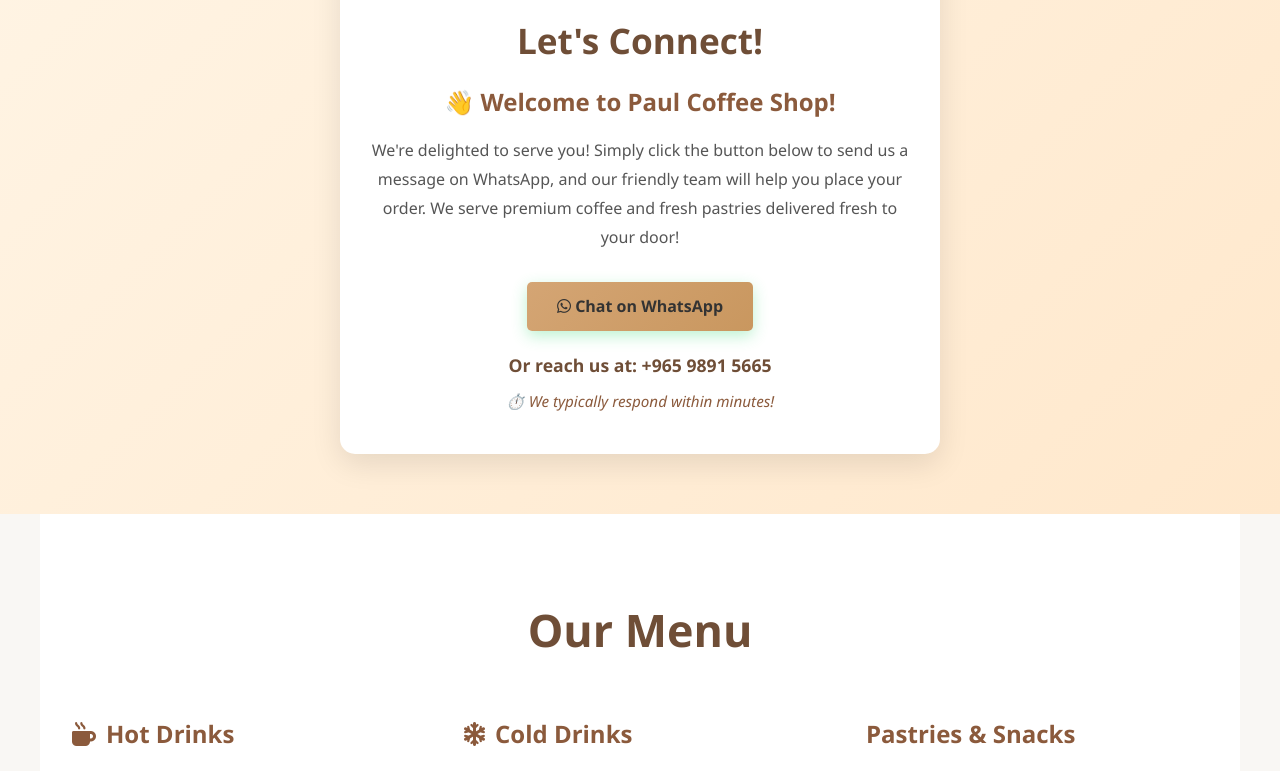
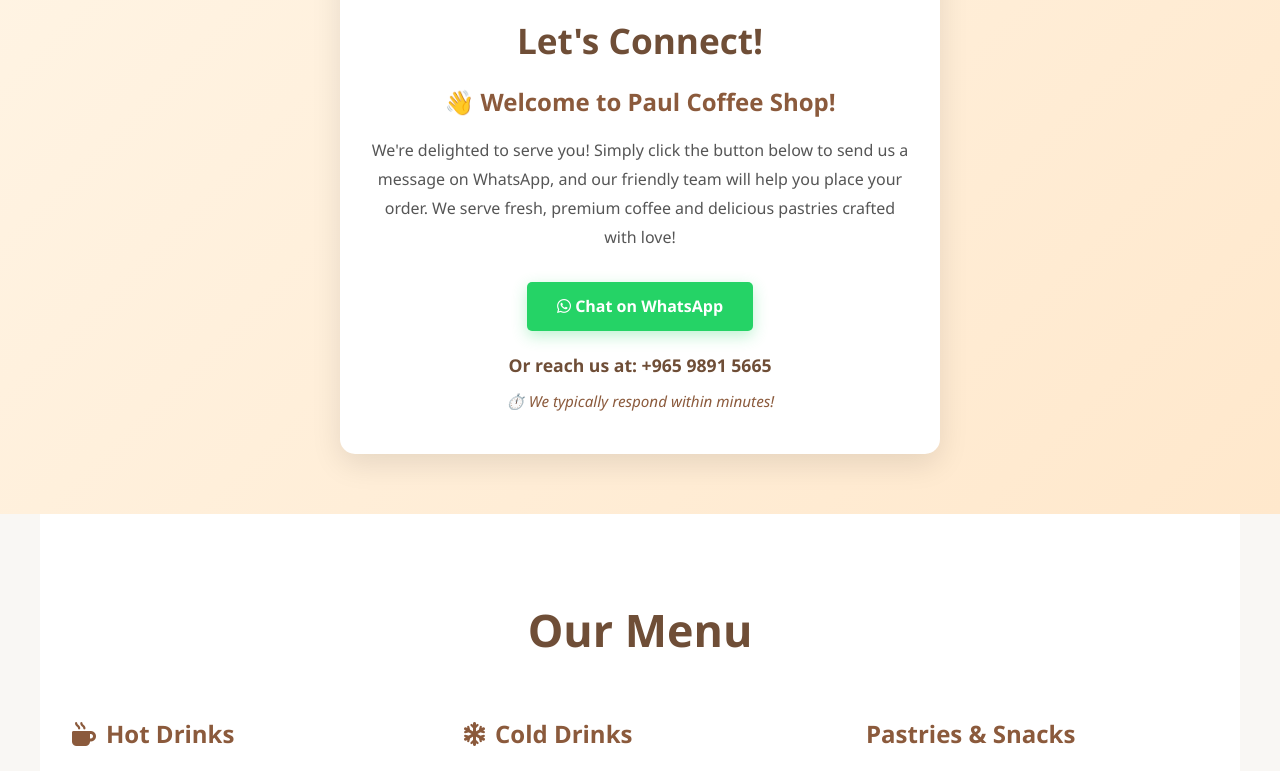
Before and after one commit to mwanikipaul900-paul/paulcoffeeshop.github.io, a plain HTML site: page index.html in a window 1280 px wide. Shown: the part 840-1611 px from the top of the page. Drawn offline with Linux system fonts and the light colour scheme.

Commit message:
Refine messaging and gallery item descriptions
Enhanced messaging in the WhatsApp section and updated gallery item descriptions for clarity.

```diff
--- a/index.html
+++ b/index.html
@@ -47,8 +47,8 @@
             </div>
             <h2>Let's Connect!</h2>
             <p class="whatsapp-welcome">👋 Welcome to Paul Coffee Shop!</p>
-            <p class="whatsapp-message">We're delighted to serve you! Simply click the button below to send us a message on WhatsApp, and our friendly team will help you place your order. We serve premium coffee and fresh pastries delivered fresh to your door!</p>
-            <a href="https://wa.me/96598915665?text=Hello%20Paul%20Coffee%20Shop!%20I%20would%20like%20to%20place%20an%20order.%20Can%20you%20help%20me%20with%20your%20menu%20options?" target="_blank" class="btn btn-primary btn-whatsapp">
+            <p class="whatsapp-message">We're delighted to serve you! Simply click the button below to send us a message on WhatsApp, and our friendly team will help you place your order. We serve fresh, premium coffee and delicious pastries crafted with love!</p>
+            <a href="https://wa.me/96598915665?text=Hello%20Paul%20Coffee%20Shop!%20I%20would%20like%20to%20place%20an%20order.%20Can%20you%20help%20me%20with%20your%20menu%20options?" target="_blank" class="btn btn-whatsapp">
                 <i class="fab fa-whatsapp"></i> Chat on WhatsApp
             </a>
             <p class="whatsapp-number">Or reach us at: <strong>+965 9891 5665</strong></p>
@@ -206,7 +206,7 @@
                 </div>
             </div>
 
-            <!-- Gallery Item 3 -->
+            <!-- Gallery Item 3 - Cappuccino -->
             <div class="gallery-item">
                 <div class="gallery-image-wrapper">
                     <i class="fas fa-mug-hot gallery-icon"></i>
@@ -220,7 +220,7 @@
                 </div>
             </div>
 
-            <!-- Gallery Item 4 -->
+            <!-- Gallery Item 4 - Iced Coffee -->
             <div class="gallery-item">
                 <div class="gallery-image-wrapper">
                     <i class="fas fa-snowflake gallery-icon"></i>
@@ -234,7 +234,7 @@
                 </div>
             </div>
 
-            <!-- Gallery Item 5 -->
+            <!-- Gallery Item 5 - Mocha -->
             <div class="gallery-item">
                 <div class="gallery-image-wrapper">
                     <i class="fas fa-heart gallery-icon"></i>
@@ -248,7 +248,7 @@
                 </div>
             </div>
 
-            <!-- Gallery Item 6 -->
+            <!-- Gallery Item 6 - Croissants -->
             <div class="gallery-item">
                 <div class="gallery-image-wrapper">
                     <i class="fas fa-croissant gallery-icon"></i>
@@ -262,7 +262,7 @@
                 </div>
             </div>
 
-            <!-- Gallery Item 7 -->
+            <!-- Gallery Item 7 - Espresso -->
             <div class="gallery-item">
                 <div class="gallery-image-wrapper">
                     <i class="fas fa-coffee gallery-icon"></i>
@@ -276,7 +276,7 @@
                 </div>
             </div>
 
-            <!-- Gallery Item 8 -->
+            <!-- Gallery Item 8 - Muffins -->
             <div class="gallery-item">
                 <div class="gallery-image-wrapper">
                     <i class="fas fa-cupcake gallery-icon"></i>
@@ -290,7 +290,7 @@
                 </div>
             </div>
 
-            <!-- Gallery Item 9 -->
+            <!-- Gallery Item 9 - Premium Blend -->
             <div class="gallery-item">
                 <div class="gallery-image-wrapper">
                     <i class="fas fa-star gallery-icon"></i>
@@ -318,7 +318,7 @@
     <section id="about" class="about">
         <div class="about-content">
             <h2>About Paul Coffee Shop</h2>
-            <p>At Paul Coffee Shop, we're passionate about delivering the finest coffee experience. Every cup is crafted with premium beans sourced from around the world and prepared by our experienced baristas. Join us for a moment of tranquility and taste the difference quality makes.</p>
+            <p>At Paul Coffee Shop, we're passionate about delivering the finest coffee experience. Every cup is crafted with premium beans sourced from around the world and prepared by our experienced baristas with precision and care.</p>
 
             <div class="stats">
                 <div class="stat">
```
